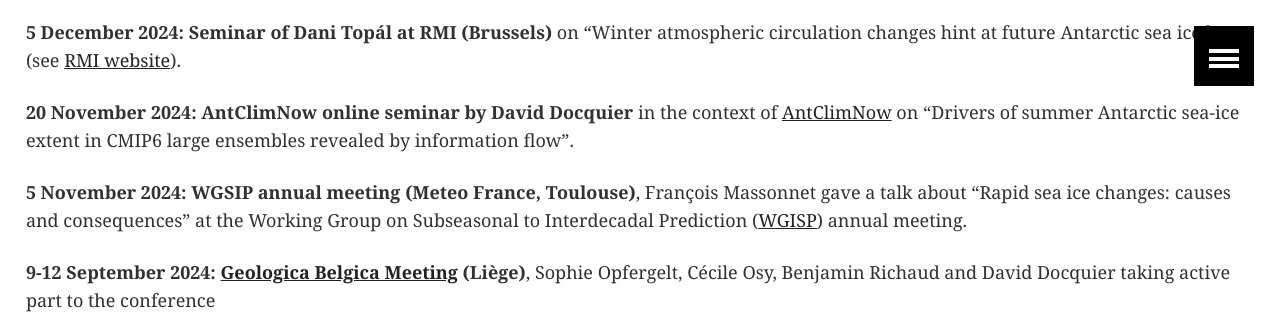
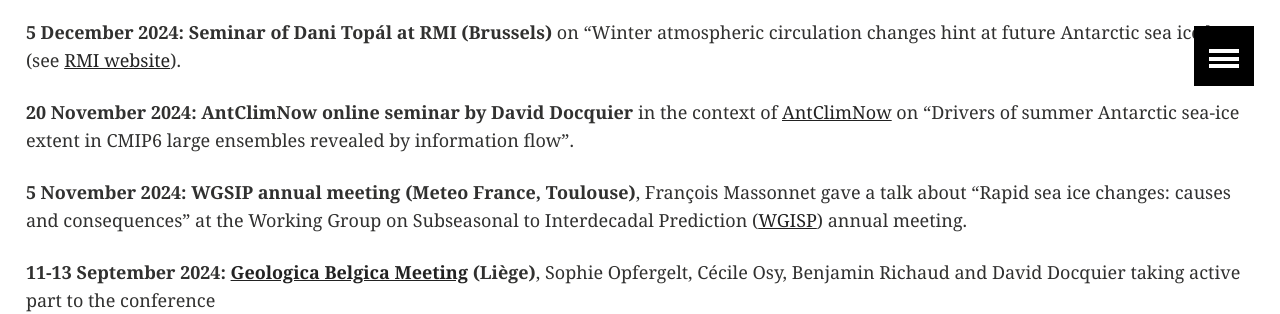
Before and after one commit to resist-impuls/resist-impuls.github.io, a Jekyll site: the page built from outreach.md, in a window 1280 px wide and 900 px high, scrolled down 1474 px, cut to the strip 0-314 px from the top of the window. Built offline with Jekyll 4.4.1, drawn with Linux system fonts in a browser that asks for light colours; our own code applies the rules of GitHub Pages for plain Markdown files.

Commit message:
Update outreach.md

```diff
--- a/outreach.md
+++ b/outreach.md
@@ -25,7 +25,7 @@ One of the major achievements of the RESIST project is the execution of a high-r
 
 **5 November 2024: WGSIP annual meeting (Meteo France, Toulouse)**, François Massonnet gave a talk about "Rapid sea ice changes: causes and consequences" at the Working Group on Subseasonal to Interdecadal Prediction ([WGISP](https://www.wcrp-esmo.org/calendar/wgne39-wgsip25-annual-meetings)) annual meeting.
 
-**9-12 September 2024: [Geologica Belgica Meeting](https://www.geologicabelgica2024.uliege.be/cms/c_18498639/en/geologica-belgica-2024?id=c_18498639) (Liège)**, Sophie Opfergelt, Cécile Osy, Benjamin Richaud and David Docquier taking active part to the conference
+**11-13 September 2024: [Geologica Belgica Meeting](https://www.geologicabelgica2024.uliege.be/cms/c_18498639/en/geologica-belgica-2024?id=c_18498639) (Liège)**, Sophie Opfergelt, Cécile Osy, Benjamin Richaud and David Docquier taking active part to the conference
 
 <img src="/images/RPAM3816.JPG" height="25%" width="15%">
 <img src="/images/IMG_2090.jpg" height="25%" width="15%">
```
